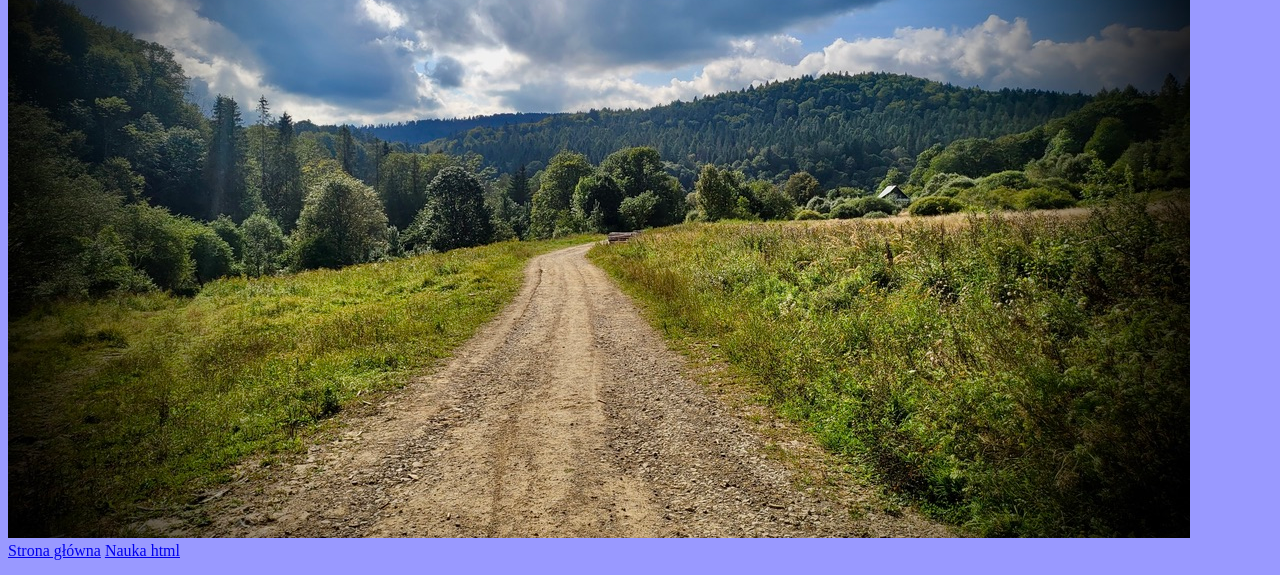
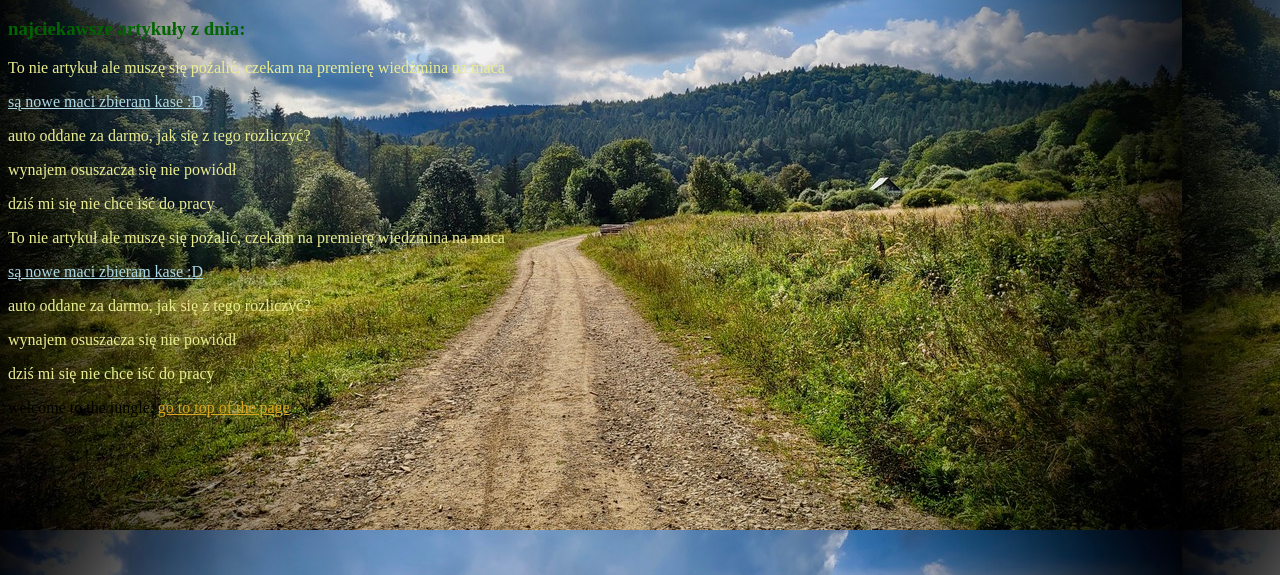
Before and after one commit to Dishvater/homepage11_2023, a plain HTML site: page index.html in a window 1280 px wide. Shown: the part 135-710 px from the top of the page. Drawn offline with Linux system fonts and the light colour scheme.

Commit message:
css color game

```diff
--- a/index.html
+++ b/index.html
@@ -10,7 +10,7 @@
 </head>
 
 <body>
-    <img src="foto.jpeg" alt="landscape"/>
+    <!--<img src="foto.jpeg" alt="landscape"/-->
     <header>
         <nav>
             <a href="index.html">Strona główna</a>
@@ -23,7 +23,7 @@
     <section>
         <h2><a href="#link">Pamiętniczek</a></h2>
         <article>
-            <h3>najciekawsze artykuły z dnia: </h3>
+            <h3 style="color: darkgreen;">najciekawsze artykuły z dnia: </h3>
             <p>To nie artykuł ale muszę się pożalić, czekam na premierę wiedźmina na maca</p>
             <p><a href="https://apple.com/de" target="_blank">są nowe maci zbieram kase :D</a></p>
             <p>auto oddane za darmo, jak się z tego rozliczyć?</p>
--- a/style.css
+++ b/style.css
@@ -1,11 +1,20 @@
+html {
+    background-image: url("foto.jpeg");
+}
+
 main {
     color: rgb(235, 238, 144);
-}
 
-body {
-    background: rgb(153, 153, 255);
 }
 
 h2 {
     color: #fff;
 }
+
+a {
+    color: goldenrod;
+}
+
+section a {
+    color: lightblue;
+}
```
